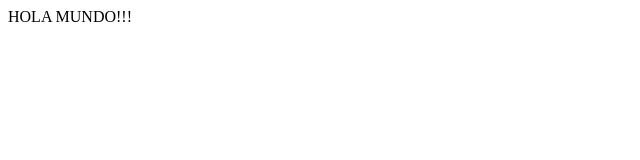
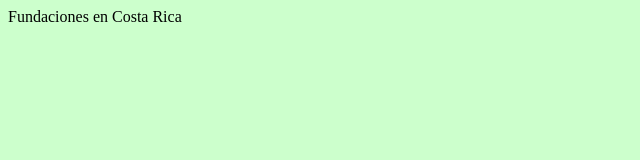
Before and after one commit to adfecox/Fundaciones, a plain HTML site: page propuesta/index.html in a window 1280 px wide. Shown: the whole page, without its empty margins (0-640 px from the left). Drawn offline with Linux system fonts and the light colour scheme.

```diff
--- a/propuesta/index.html
+++ b/propuesta/index.html
@@ -1,7 +1,8 @@
 <html>
 <head>
+  <title>Fundaciones CR</title>
 </head>
-<body>
-  HOLA MUNDO!!!
+<body bgcolor="#ccffcc">
+  Fundaciones en Costa Rica
 </body>
 </html>
```
